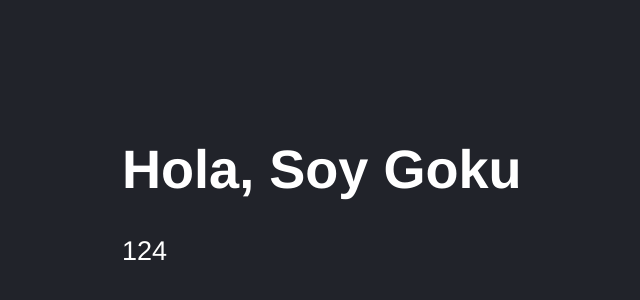
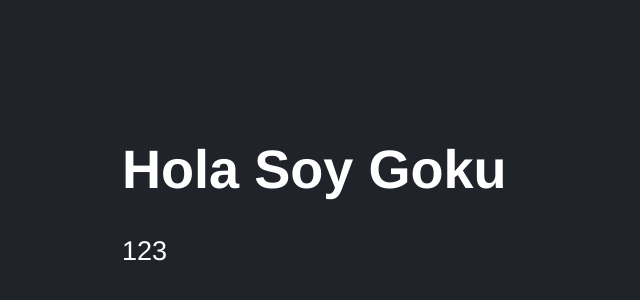
Before and after one commit to VergaraVictor/React, a React (Vite) app in the folder React/03-counter-app-vite/: page / in a window 1280 px wide. Shown: the part 46-346 px from the top of the page, without its empty margins (26-666 px from the left). Built offline with nearby package versions, Linux system fonts and the light colour scheme.

Commit message:
PropTypes

```diff
--- a/React/03-counter-app-vite/package.json
+++ b/React/03-counter-app-vite/package.json
@@ -10,6 +10,7 @@
     "preview": "vite preview"
   },
   "dependencies": {
+    "prop-types": "^15.8.1",
     "react": "^19.1.0",
     "react-dom": "^19.1.0"
   },
--- a/React/03-counter-app-vite/src/FirstApp.jsx
+++ b/React/03-counter-app-vite/src/FirstApp.jsx
@@ -11,11 +11,14 @@
 // const getResult = (a, b) => {
 //     return a + b;
 // }
-
+import PropTypes from 'prop-types';
 
 export const FirstApp = ({ title, subTitle }) => {
 
-    // console.log(title);
+    // console.log(props);
+    // if ( !title ) {
+    //     throw new Error('El title no existe');
+    // }
 
     return (
         <>
@@ -23,7 +26,12 @@ export const FirstApp = ({ title, subTitle }) => {
             {/* <code>{ JSON.stringify( newMessage ) }</code> */}
             {/* <h1>{ getResult(1,2) }</h1> */}
             <h1>{ title }</h1>
-            <p>{ subTitle + 1 }</p>
+            <p>{ subTitle }</p>
         </>
     );
 }
+
+FirstApp.propTypes = {
+    title: PropTypes.string.isRequired,
+    subTitle: PropTypes.number.isRequired,
+}
--- a/React/03-counter-app-vite/src/main.jsx
+++ b/React/03-counter-app-vite/src/main.jsx
@@ -8,6 +8,6 @@ import './styles.css'
 ReactDOM.createRoot(document.getElementById('root') ).render(
     <React.StrictMode>
         {/* <HelloWorldApp /> */}
-        <FirstApp title="Hola, Soy Goku" subTitle={ 123 } />
+        <FirstApp title="Hola Soy Goku" subTitle={ 123 } />
     </React.StrictMode>
 )
```
Also changed, not shown: 1 other file (tests, documents, lock files or other folders).
